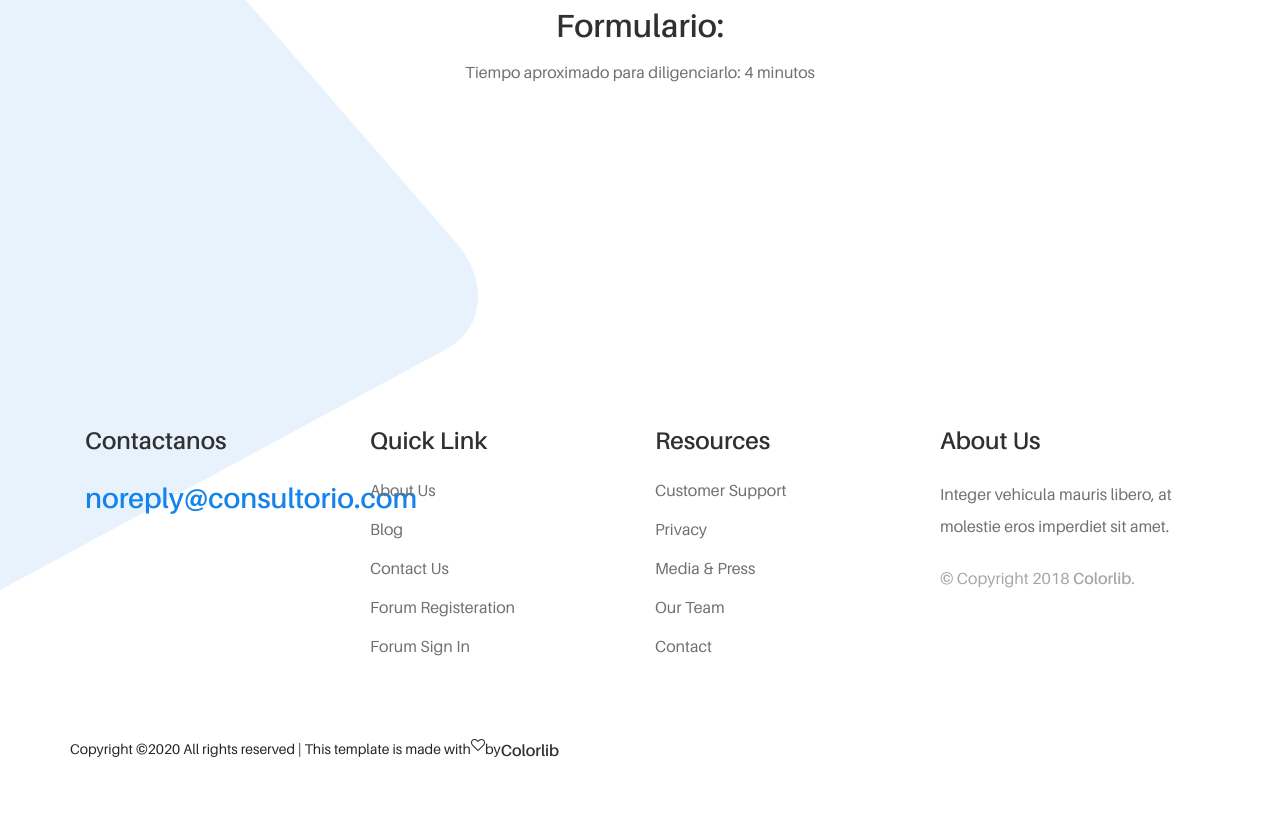
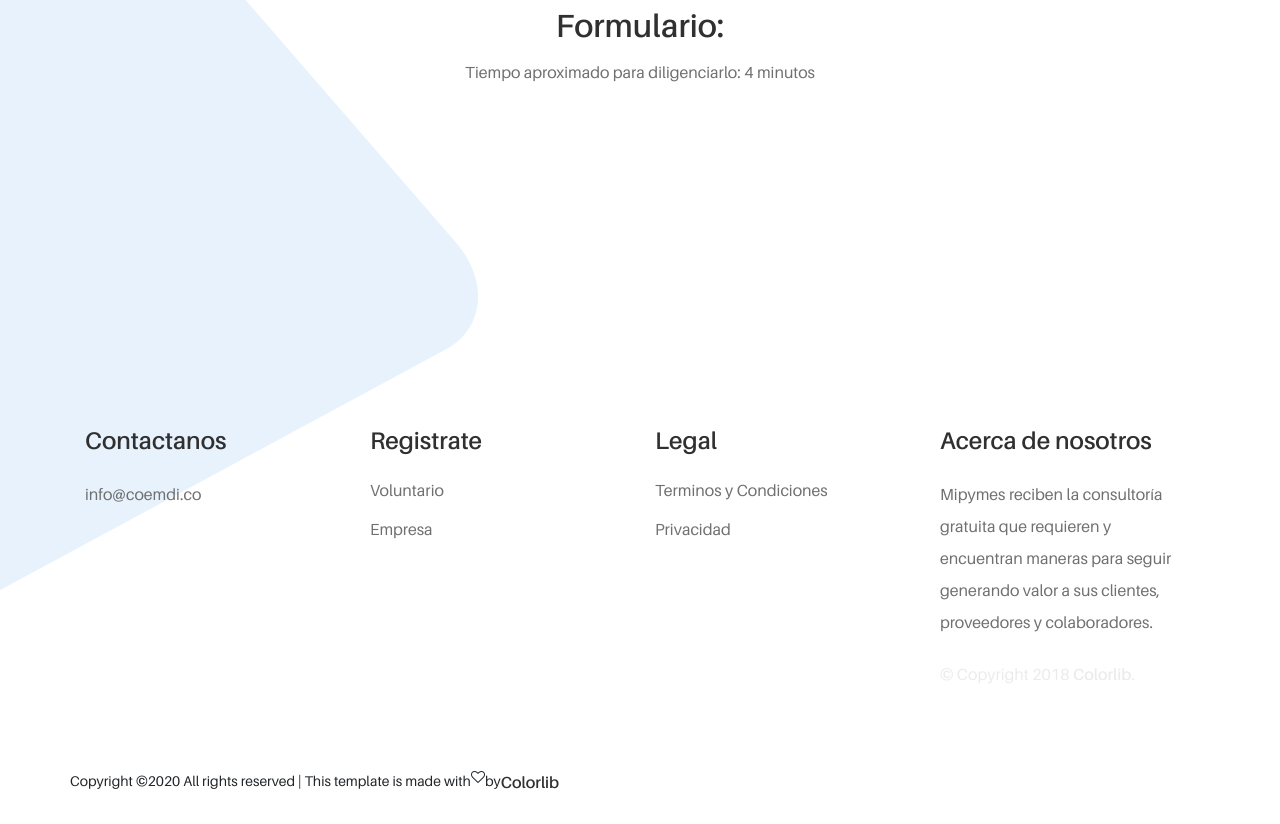
Before and after one commit to fideliodigital/consultorio, a website: page empresa.html in a window 1280 px wide. Shown: the part 2909-3733 px from the top of the page. Before the commit the page ends 3701 px from the top, so only its background shows below. Drawn offline with Linux system fonts and the light colour scheme.

Commit message:
Update empresa.html
Footers

```diff
--- a/empresa.html
+++ b/empresa.html
@@ -424,7 +424,7 @@
 
                         <!-- Footer Content -->
                         <div class="footer-content mb-15">
-                            <h3>noreply@consultorio.com</h3>
+                            <p>info@coemdi.co</p>
 
                         </div>
 
@@ -435,16 +435,13 @@
                 <div class="col-12 col-sm-6 col-lg-3">
                     <div class="single-footer-widget mb-80">
                         <!-- Widget Title -->
-                        <h4 class="widget-title">Quick Link</h4>
+                        <h4 class="widget-title">Registrate</h4>
 
                         <!-- Nav -->
                         <nav>
                             <ul class="our-link">
-                                <li><a href="#">About Us</a></li>
-                                <li><a href="#">Blog</a></li>
-                                <li><a href="#">Contact Us</a></li>
-                                <li><a href="#">Forum Registeration</a></li>
-                                <li><a href="#">Forum Sign In</a></li>
+                                <li><a href="./voluntario.html">Voluntario</a></li>
+                                <li><a href="./empresa.html">Empresa</a></li>
                             </ul>
                         </nav>
                     </div>
@@ -454,16 +451,13 @@
                 <div class="col-12 col-sm-6 col-lg-3">
                     <div class="single-footer-widget mb-80">
                         <!-- Widget Title -->
-                        <h4 class="widget-title">Resources</h4>
+                        <h4 class="widget-title">Legal</h4>
 
                         <!-- Nav -->
                         <nav>
                             <ul class="our-link">
-                                <li><a href="#">Customer Support</a></li>
-                                <li><a href="#">Privacy</a></li>
-                                <li><a href="#">Media &amp; Press</a></li>
-                                <li><a href="#">Our Team</a></li>
-                                <li><a href="#">Contact</a></li>
+                                <li><a href="./about copy.html">Terminos y Condiciones</a></li>
+                                <li><a href="#">Privacidad</a></li>
                             </ul>
                         </nav>
                     </div>
@@ -473,12 +467,13 @@
                 <div class="col-12 col-sm-6 col-lg-3">
                     <div class="single-footer-widget mb-80">
                         <!-- Widget Title -->
-                        <h4 class="widget-title">About Us</h4>
-                        <p>Integer vehicula mauris libero, at molestie eros imperdiet sit amet.</p>
+                        <h4 class="widget-title">Acerca de nosotros</h4>
+                        <p>Mipymes reciben la consultoría gratuita que requieren y encuentran maneras para seguir generando valor  a sus clientes, proveedores y colaboradores.</p>
+
 
                         <!-- Copywrite Text -->
                         <div class="copywrite-text mb-30">
-                            <p>&copy; Copyright 2018 <a href="#">Colorlib</a>.</p>
+                            <p style="color:rgb(235,235,235);">   &copy; Copyright 2018 <a style="color:rgb(235, 235, 235);" href="#">Colorlib</a>.</p>
                         </div>
 
                         <!-- Social Info -->
```
